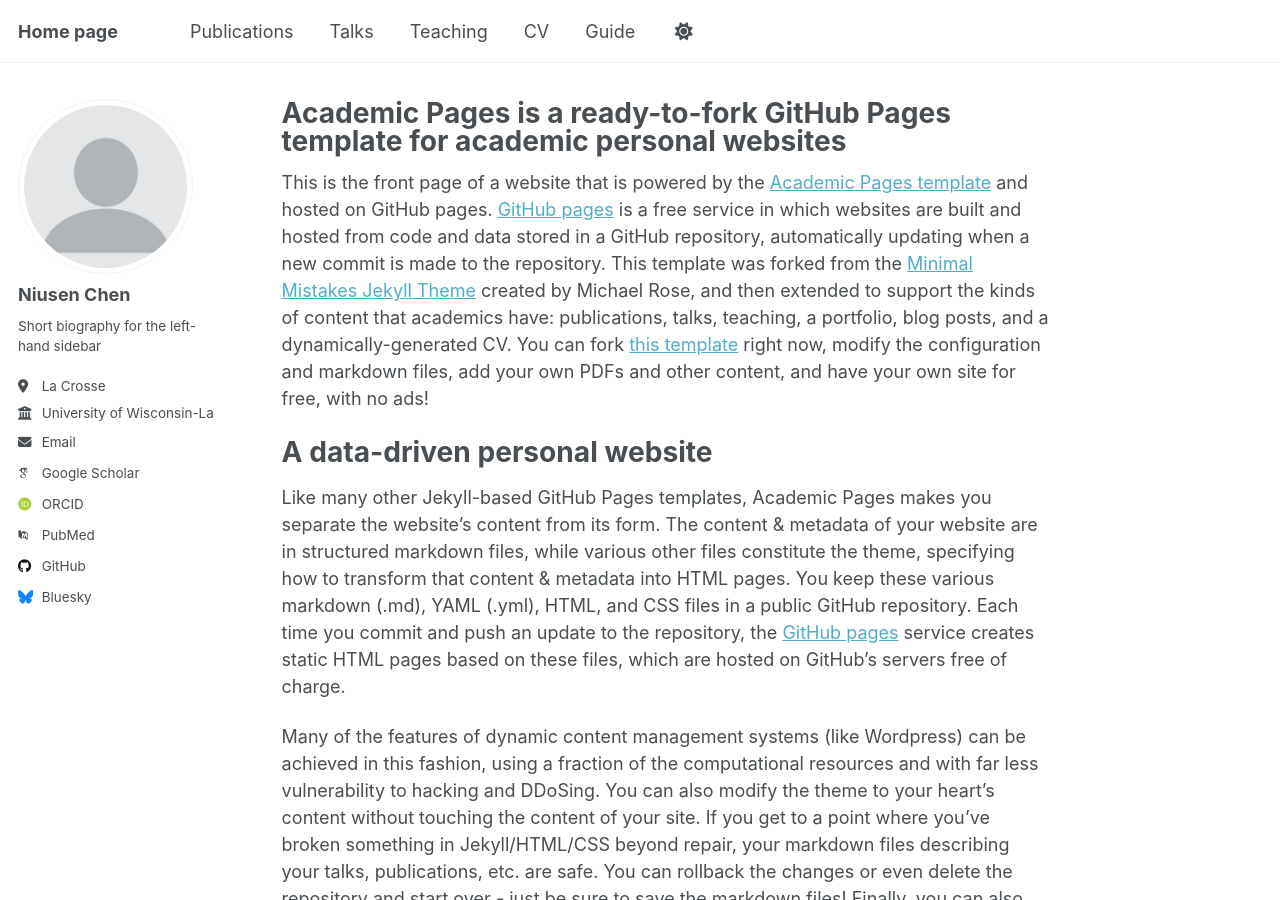
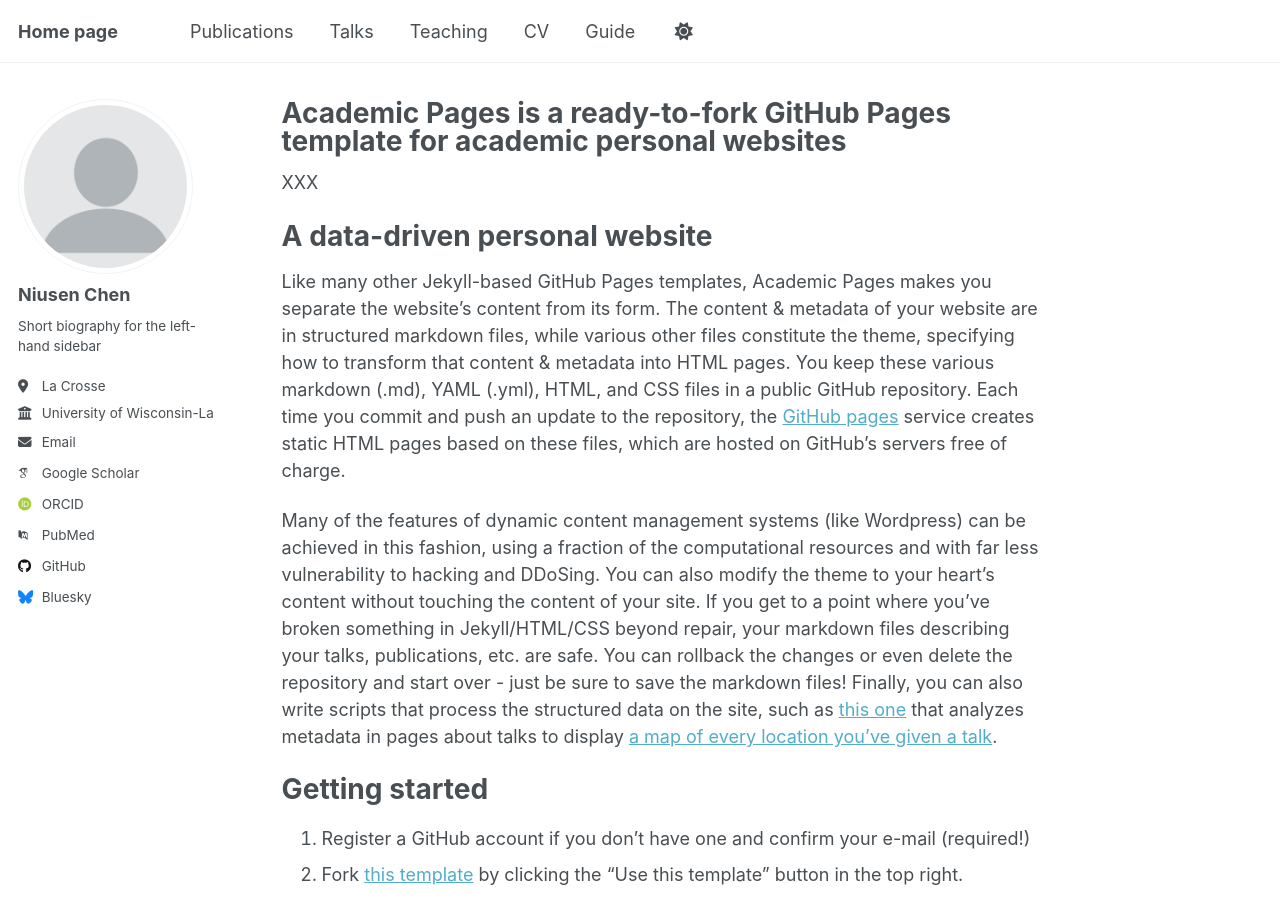
Before and after one commit to niusenc/niusenc.github.io, a Jekyll site: the page built from _pages/about.md, in a window 1280 px wide and 900 px high. Built offline with Jekyll 4.4.1, drawn with Linux system fonts in a browser that asks for light colours; some web fonts are replaced.

Commit message:
Update about.md

```diff
--- a/_pages/about.md
+++ b/_pages/about.md
@@ -7,7 +7,7 @@ redirect_from:
   - /about.html
 ---
 
-This is the front page of a website that is powered by the [Academic Pages template](https://github.com/academicpages/academicpages.github.io) and hosted on GitHub pages. [GitHub pages](https://pages.github.com) is a free service in which websites are built and hosted from code and data stored in a GitHub repository, automatically updating when a new commit is made to the repository. This template was forked from the [Minimal Mistakes Jekyll Theme](https://mmistakes.github.io/minimal-mistakes/) created by Michael Rose, and then extended to support the kinds of content that academics have: publications, talks, teaching, a portfolio, blog posts, and a dynamically-generated CV. You can fork [this template](https://github.com/academicpages/academicpages.github.io) right now, modify the configuration and markdown files, add your own PDFs and other content, and have your own site for free, with no ads!
+XXX
 
 A data-driven personal website
 ======
```
